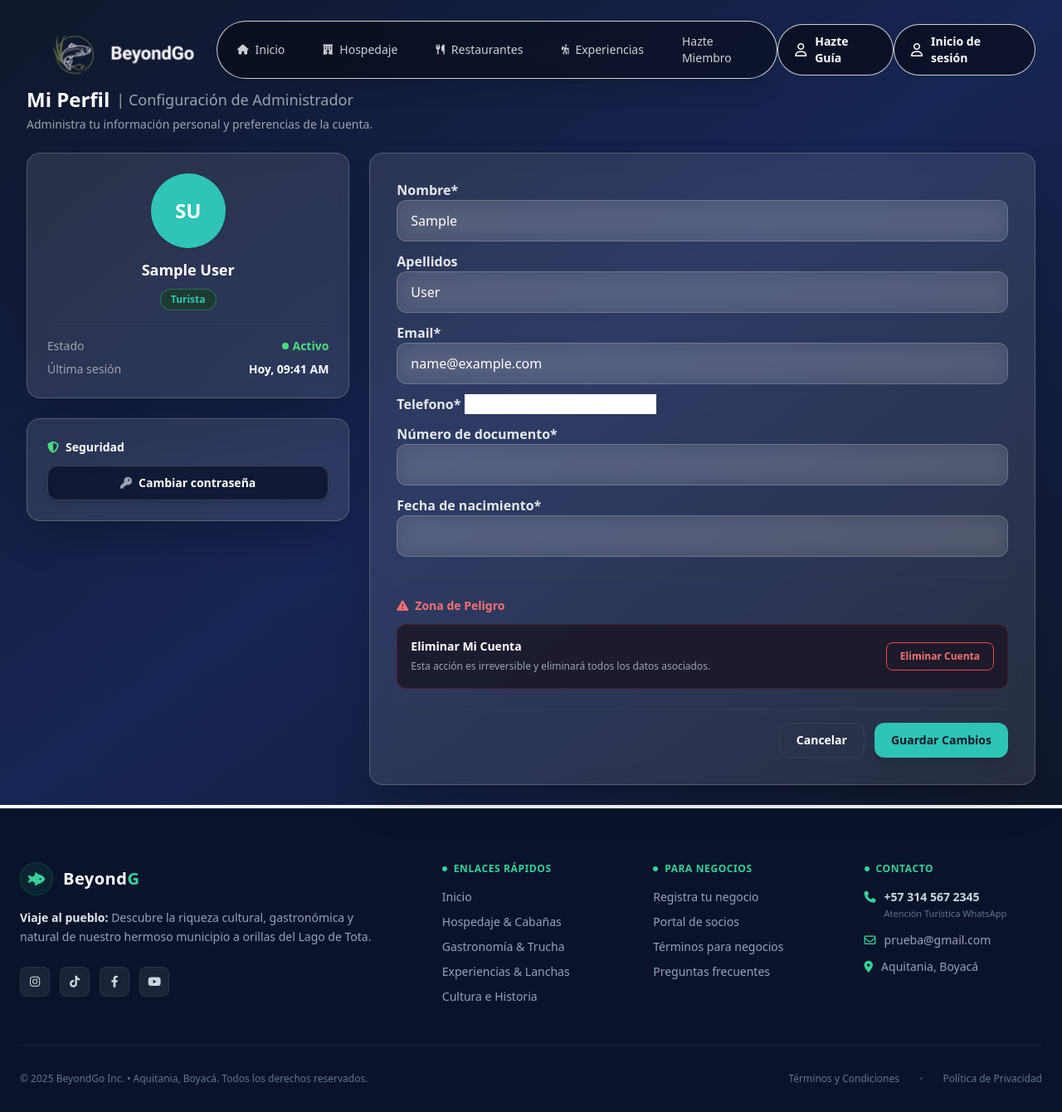
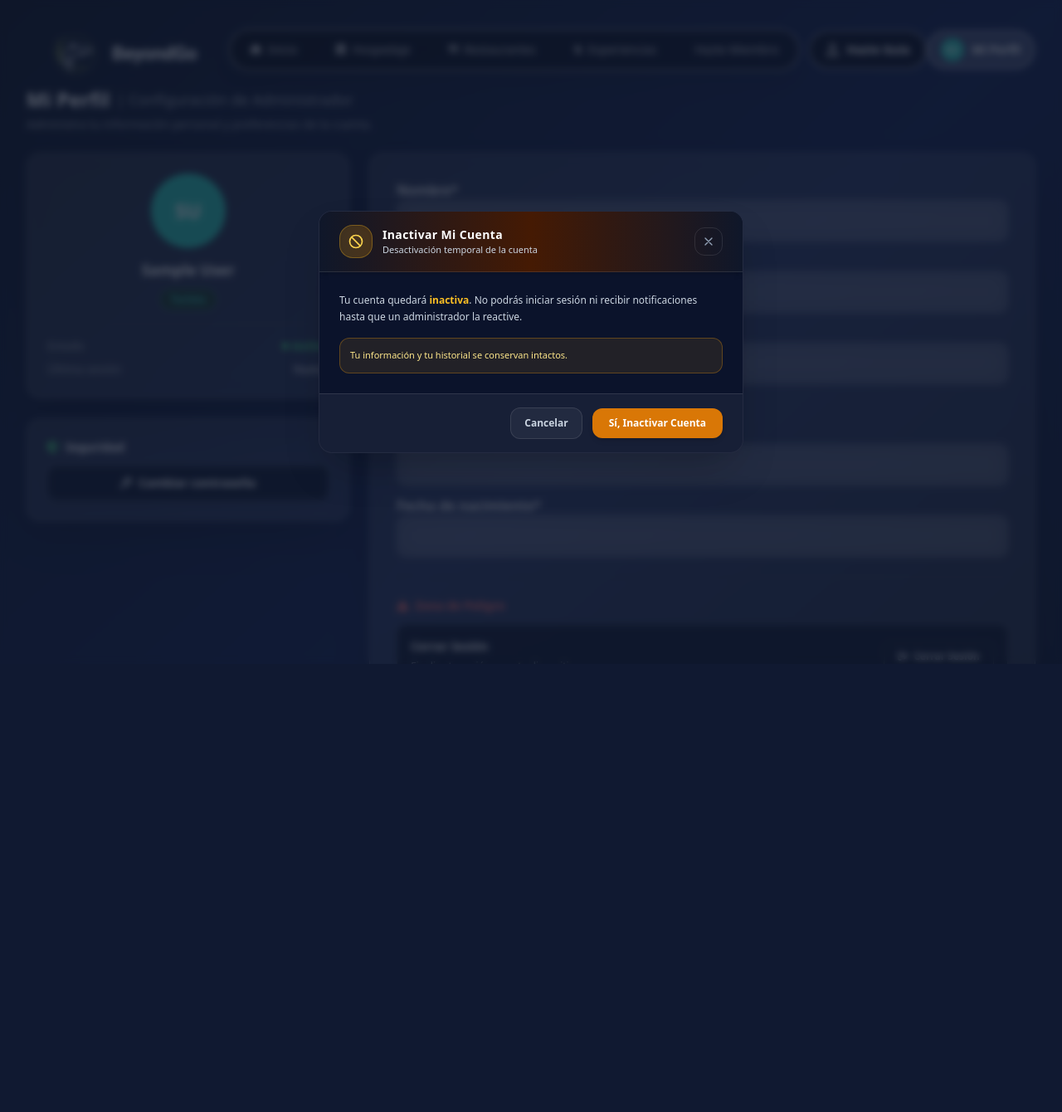
Before and after one commit to 71steven00/BeyondGo, a Django app: page /perfil/?accion=inactivar in a window 1280 px wide. Shown: the whole page at 83% size. After the commit the page ends 800 px from the top, so only its background shows below. Run offline with Django 5.2, Linux system fonts and the light colour scheme; the visitor is signed in with stand-in values (Sample User, id 1); data that the repository does not hold is empty; some libraries are stand-ins or nearby versions.

Commit message:
feat:(usuarios): implementacion de los perfiles de los usuarios.

```diff
--- a/templates/base_super_admin.html
+++ b/templates/base_super_admin.html
@@ -80,7 +80,7 @@
             <a href="#" class="flex items-center gap-3 px-3 py-2 rounded-xl hover:bg-slate-800 text-slate-400 hover:text-white text-sm transition">
                 <i class="fa-solid fa-gear w-5"></i> Configuración
             </a>
-            <a href="#" class="flex items-center gap-3 px-3 py-2 rounded-xl hover:bg-slate-800 text-slate-400 hover:text-white text-sm transition">
+            <a href="{% url 'perfil' %}" class="flex items-center gap-3 px-3 py-2 rounded-xl hover:bg-slate-800 text-slate-400 hover:text-white text-sm transition">
                 <i class="fa-solid fa-user w-5"></i> Mi Perfil
             </a>
             <form action="{% url 'logout' %}" method="post" class="w-full">
--- a/templates/components/form_perfil_base.html
+++ b/templates/components/form_perfil_base.html
@@ -1,6 +1,6 @@
 {% load crispy_forms_tags %}
 
-<form method="POST" enctype="multipart/form-data" class="max-w-7xl mx-auto py-4 sm:py-6 px-3 sm:px-6 lg:px-8 text-white mb-1">
+<form method="POST" enctype="multipart/form-data" id="perfil-form" class="max-w-7xl mx-auto py-4 sm:py-6 px-3 sm:px-6 lg:px-8 text-white mb-1">
     {% csrf_token %}
 
     <!-- TÍTULO DE LA PÁGINA (Ajustado para dispositivos móviles) -->
@@ -35,13 +35,23 @@
                 <div class="border-t border-gray-700/60 pt-4 text-left text-xs sm:text-sm space-y-2">
                     <div class="flex justify-between items-center">
                         <span class="text-gray-400">Estado</span>
+                        {% if user.is_active %}
                                 <span class="text-green-400 font-semibold flex items-center gap-1">
                                     <span class="w-2 h-2 rounded-full bg-green-400"></span> Activo
                                 </span>
+                            {% else %}
+                                <span class="text-red-400 font-semibold flex items-center gap-1">
+                                    <span class="w-2 h-2 rounded-full bg-red-400"></span> Inactivo
+                                </span>
+                        {% endif %}
                     </div>
                     <div class="flex justify-between items-center">
                         <span class="text-gray-400">Última sesión</span>
-                        <span class="font-semibold text-white">Hoy, 09:41 AM</span>
+                        {% if user.last_login %}
+                                {{ user.last_login|date:"d M Y, H:i" }}
+                            {% else %}
+                                Nunca
+                        {% endif %}
                     </div>
                 </div>
             </div>
@@ -70,14 +80,46 @@
                     <h6 class="font-bold mb-3 flex items-center gap-2 text-red-400 text-sm">
                         <i class="fas fa-exclamation-triangle"></i> Zona de Peligro
                     </h6>
+
+                    <div class="flex flex-col gap-3">
+                        {% if request.user.rol != 'ADMIN' %}
+                        <!-- Cerrar sesión -->
+                            <div class="p-4 rounded-xl bg-[#0b132b]/80 border border-gray-700 flex flex-col sm:flex-row justify-between items-start sm:items-center gap-4">
+                                <div>
+                                    <span class="font-bold block text-white text-xs sm:text-sm">Cerrar Sesión</span>
+                                    <span class="text-gray-400 text-[11px] sm:text-xs">Finaliza tu sesión en este dispositivo.</span>
+                                </div>
+                                <button type="submit" formaction="{% url 'logout' %}" formnovalidate
+                                    class="w-full sm:w-auto px-4 py-2 rounded-lg text-xs font-semibold border border-gray-700 text-gray-200 hover:bg-white/10 transition">
+                                    <i class="fas fa-right-from-bracket mr-1"></i> Cerrar Sesión
+                                </button>
+                            </div>
+                        {% endif %}
+
+                        <!-- Inactivar cuenta -->
+                        <div class="p-4 rounded-xl bg-[#1a1625]/80 border border-amber-900/50 flex flex-col sm:flex-row justify-between items-start sm:items-center gap-4">
+                            <div>
+                                <span class="font-bold block text-white text-xs sm:text-sm">Inactivar Mi Cuenta</span>
+                                <span class="text-gray-400 text-[11px] sm:text-xs">Tu cuenta quedará desactivada (no podrás iniciar sesión) hasta que un administrador la reactive.</span>
+                            </div>
+                            <a href="{% url 'perfil' %}?accion=inactivar"
+                                class="w-full sm:w-auto text-center px-4 py-2 rounded-lg text-xs font-semibold border border-amber-500 text-amber-400 hover:bg-amber-500 hover:text-gray-900 transition">
+                                Inactivar Cuenta
+                            </a>
+                        </div>
+
+                        <!-- Eliminar cuenta -->
                         <div class="p-4 rounded-xl bg-[#1a1625]/80 border border-red-900/50 flex flex-col sm:flex-row justify-between items-start sm:items-center gap-4">
                             <div>
                                 <span class="font-bold block text-white text-xs sm:text-sm">Eliminar Mi Cuenta</span>
                                 <span class="text-gray-400 text-[11px] sm:text-xs">Esta acción es irreversible y eliminará todos los datos asociados.</span>
                             </div>
-                        <a href="#" class="w-full sm:w-auto text-center px-4 py-2 rounded-lg text-xs font-semibold border border-red-500 text-red-400 hover:bg-red-500 hover:text-white transition">
+                            <a href="{% url 'perfil' %}?accion=eliminar"
+                                class="w-full sm:w-auto text-center px-4 py-2 rounded-lg text-xs font-semibold border border-red-500 text-red-400 hover:bg-red-500 hover:text-white transition">
                                 Eliminar Cuenta
                             </a>
+                        </div>
+
                     </div>
                 </div>
 
@@ -96,3 +138,7 @@
 
     </div>
 </form>
+
+{% if mostrar_modal %}
+    {% include 'modales/modal_perfil.html' %}
+{% endif %}
--- a/templates/components/nav.html
+++ b/templates/components/nav.html
@@ -60,11 +60,21 @@
             <span>Hazte Guía</span>
         </a>
 
-            <a href="{% url 'login' %}"
-                class="flex items-center gap-2.5 px-5 py-2.5 rounded-full border border-white/80 bg-black/50 backdrop-blur-md text-white text-sm font-semibold hover:text-white hover:bg-white/10 transition">
-                    <i class="fa-regular fa-user text-base"></i>
-                <span>Inicio de sesión</span>
-            </a>
+            {% if user.is_authenticated %}
+                <a href="{% url 'perfil' %}"
+                    class="flex items-center gap-2.5 px-4 py-2 rounded-full border border-white/80 bg-black/50 backdrop-blur-md text-white text-sm font-semibold hover:text-white hover:bg-white/10 transition {% if request.resolver_match.url_name == 'perfil' %}bg-white/20{% endif %}">
+                        <span class="flex items-center justify-center w-7 h-7 rounded-full bg-[#2ec4b6] text-white text-[11px] font-bold uppercase">
+                            {{ user.first_name|slice:":1" }}{{ user.last_name|slice:":1" }}
+                        </span>
+                    <span>Mi Perfil</span>
+                </a>
+            {% else %}
+                <a href="{% url 'login' %}"
+                    class="flex items-center gap-2.5 px-5 py-2.5 rounded-full border border-white/80 bg-black/50 backdrop-blur-md text-white text-sm font-semibold hover:text-white hover:bg-white/10 transition">
+                        <i class="fa-regular fa-user text-base"></i>
+                    <span>Inicio de sesión</span>
+                </a>
+            {% endif %}
         </div>
 </nav>
 
--- /dev/null
+++ b/templates/modales/modal_perfil.html
@@ -0,0 +1,107 @@
+{% load static %}
+<!-- MODAL REUTILIZABLE DE PERFIL: accion = 'inactivar' | 'eliminar' -->
+<div class="fixed inset-0 w-full h-full z-[9999] flex items-center justify-center bg-slate-900/70 backdrop-blur-sm p-4 overflow-y-auto">
+
+  <!-- TARJETA DEL MODAL -->
+  <div class="relative w-full max-w-lg bg-[#0b132b] rounded-2xl shadow-2xl border border-white/10 overflow-hidden text-white">
+
+    <!-- HEADER -->
+    <div class="flex items-center justify-between px-6 py-4 border-b border-white/10 shadow-md
+      {% if accion == 'inactivar' %} bg-gradient-to-r from-slate-900 via-amber-950 to-slate-900
+      {% else %} bg-gradient-to-r from-slate-900 via-red-950 to-slate-900{% endif %}">
+      <div class="flex items-center gap-3">
+        <div class="w-10 h-10 rounded-2xl flex items-center justify-center shadow-inner border
+          {% if accion == 'inactivar' %} bg-amber-500/20 border-amber-400/30 text-amber-300
+          {% else %} bg-red-500/20 border-red-400/30 text-red-300{% endif %}">
+          {% if accion == 'inactivar' %}
+            <svg class="w-5 h-5" fill="none" stroke="currentColor" viewBox="0 0 24 24"><path stroke-linecap="round" stroke-linejoin="round" stroke-width="2" d="M18.364 18.364A9 9 0 005.636 5.636m12.728 12.728A9 9 0 015.636 5.636m12.728 12.728L5.636 5.636"/></svg>
+          {% else %}
+            <svg class="w-5 h-5" fill="none" stroke="currentColor" viewBox="0 0 24 24"><path stroke-linecap="round" stroke-linejoin="round" stroke-width="2" d="M19 7l-.867 12.142A2 2 0 0116.138 21H7.862a2 2 0 01-1.995-1.858L5 7m5 4v6m4-6v6m1-10V4a1 1 0 00-1-1h-4a1 1 0 00-1 1v3M4 7h16"/></svg>
+          {% endif %}
+        </div>
+
+        <div>
+          <h3 class="text-sm font-bold tracking-wide">
+            {% if accion == 'inactivar' %}Inactivar Mi Cuenta{% else %}Eliminar Mi Cuenta{% endif %}
+          </h3>
+          <p class="text-[11px] text-slate-300">
+            {% if accion == 'inactivar' %}Desactivación temporal de la cuenta{% else %}Esta acción es permanente y no se puede deshacer{% endif %}
+          </p>
+        </div>
+      </div>
+
+      <!-- Cerrar (X) -->
+      <a href="{% url 'perfil' %}" class="p-2 rounded-xl text-slate-400 hover:text-white hover:bg-white/10 border border-white/10 transition">
+        <svg class="w-4 h-4" fill="none" stroke="currentColor" viewBox="0 0 24 24">
+          <path stroke-linecap="round" stroke-linejoin="round" stroke-width="2" d="M6 18L18 6M6 6l12 12"/>
+        </svg>
+      </a>
+    </div>
+
+    <!-- CONTENIDO -->
+    <form method="POST" action="{% url 'perfil' %}">
+      {% csrf_token %}
+      <input type="hidden" name="accion" value="{{ accion }}">
+
+      <div class="p-6 space-y-4">
+        {% if accion == 'inactivar' %}
+          <p class="text-xs text-slate-300 leading-relaxed">
+            Tu cuenta quedará <strong class="text-amber-400">inactiva</strong>. No podrás iniciar sesión ni recibir notificaciones hasta que un administrador la reactive.
+          </p>
+          <div class="p-3 rounded-xl bg-amber-500/10 border border-amber-500/30 text-[11px] text-amber-200">
+            Tu información y tu historial se conservan intactos.
+          </div>
+        {% else %}
+          <p class="text-xs text-slate-300 leading-relaxed">
+            Se eliminará permanentemente tu perfil y todos los datos asociados
+            {% if user.rol == 'GUIA' %}(incluido tu certificado de turismo){% elif user.rol == 'ADMIN_H' or user.rol == 'ADMIN_R' %}(incluidos tus establecimientos){% endif %}.
+            Esta acción no se puede deshacer.
+          </p>
+          <div class="p-3 rounded-xl bg-red-500/10 border border-red-500/30 text-[11px] text-red-200">
+            Cuenta: <strong>{{ user.email }}</strong>
+          </div>
+
+          <div>
+            <label class="block text-xs text-gray-300 mb-2">
+              Escribe <span class="font-bold text-red-400">ELIMINAR</span> para confirmar:
+            </label>
+            <input id="input-eliminar" type="text" autocomplete="off" placeholder="ELIMINAR"
+              class="w-full px-3 py-2.5 rounded-xl bg-white/5 border border-white/20 text-sm text-white placeholder-white/30 focus:outline-none focus:ring-2 focus:ring-red-500 transition">
+          </div>
+        {% endif %}
+      </div>
+
+      <!-- FOOTER -->
+      <div class="flex items-center justify-end gap-3 px-6 py-4 border-t border-white/10 bg-white/5">
+        <a href="{% url 'perfil' %}"
+           class="px-4 py-2.5 text-xs font-bold text-slate-300 bg-white/5 border border-white/10 rounded-xl hover:bg-white/10 hover:text-white transition">
+          Cancelar
+        </a>
+
+        <button type="submit"
+          {% if accion == 'eliminar' %}id="btn-confirmar-eliminar" disabled{% endif %}
+          class="px-5 py-2.5 text-xs font-bold text-white rounded-xl shadow-md transition transform active:scale-95 disabled:opacity-40 disabled:cursor-not-allowed
+          {% if accion == 'inactivar' %} bg-amber-600 hover:bg-amber-700
+          {% else %} bg-red-600 hover:bg-red-700{% endif %}">
+          {% if accion == 'inactivar' %}Sí, Inactivar Cuenta{% else %}Sí, Eliminar Definitivamente{% endif %}
+        </button>
+      </div>
+    </form>
+
+  </div>
+</div>
+
+{% if accion == 'eliminar' %}
+<script>
+  (function () {
+    const input = document.getElementById('input-eliminar');
+    const boton = document.getElementById('btn-confirmar-eliminar');
+    if (!input || !boton) return;
+
+    input.addEventListener('input', () => {
+      boton.disabled = input.value.trim() !== 'ELIMINAR';
+    });
+    input.focus();
+  })();
+</script>
+{% endif %}
--- /dev/null
+++ b/templates/perfil_usuarios.html
@@ -0,0 +1,12 @@
+{% extends 'base_inicio.html' %}
+{% load static %}
+{% block header_content %}
+
+{% endblock header_content %}
+{% block content %}
+    <div class="pt-20 min-h-screen bg-gradient-to-br from-slate-900 via-blue-950 to-slate-900 text-white">
+        {% include 'components/form_perfil_base.html' %}
+    </div>
+
+
+{% endblock content %}
--- a/usuarios/templates/inicio_sesion.html
+++ b/usuarios/templates/inicio_sesion.html
@@ -16,12 +16,12 @@
 
     <!-- Campo: Correo / Usuario -->
     <div class="form-group mb-4">
-        <label for="email" class="block text-xs text-slate-300 font-medium mb-1 text-left">Correo electrónico</label>
+        <label for="id_email" class="block text-xs text-slate-300 font-medium mb-1 text-left">Correo electrónico</label>
         <div class="relative">
             <span class="absolute inset-y-0 left-0 flex items-center pl-3 pointer-events-none text-emerald-400">
                 <i class="fa-solid fa-envelope"></i>
             </span>
-            <input type="email" name="username" id="id_email" required placeholder="admin@beyondgo.com"
+            <input type="email" autocomplete="username" name="username" id="id_email" required placeholder="admin@beyondgo.com"
                 class="w-full pl-9 pr-3 py-4 bg-white/10 backdrop-blur-md border border-white/20 rounded-xl text-xs text-white placeholder-white/60 focus:outline-none focus:ring-2 focus:ring-emerald-400 focus:bg-white/15 transition-all">
         </div>
         {% if form.username.errors %}
@@ -34,7 +34,7 @@
     <!-- Campo: Contraseña -->
     <div class="form-group mb-4">
         <div class="flex items-center justify-between mb-1">
-            <label for="password" class="block text-xs text-slate-300 font-medium text-left">Contraseña</label>
+            <label for="id_password" class="block text-xs text-slate-300 font-medium text-left">Contraseña</label>
         </div>
         <div class="relative">
             <span class="absolute inset-y-0 left-0 flex items-center pl-3 pointer-events-none text-emerald-400">
--- a/usuarios/templates/reset_password/email_form.html
+++ b/usuarios/templates/reset_password/email_form.html
@@ -15,12 +15,12 @@
     <form method="post" action="" novalidate id="login-form">
         {% csrf_token %}
         <div class="form-group">
-            <label for="email" class="form-label">Correo electrónico</label>
+            <label for="id_email" class="form-label">Correo electrónico</label>
             <div class="input-wrapper">
                 <span class="input-icon-left text-emerald-400">
                     <i class="fa-solid fa-envelope"></i>
                 </span>
-                <input type="email" name="email" id="id_email" required placeholder="correo@ejemplo.com" class="form-input">
+                <input type="email" autocomplete="email" name="email" id="id_email" required placeholder="correo@ejemplo.com" class="form-input">
             </div>
             {% if form.email.errors %}
                 <span class="error-msg text-red-500 text-xs mt-1 block">{{ form.email.errors.0 }}</span>
--- a/usuarios/urls.py
+++ b/usuarios/urls.py
@@ -13,4 +13,5 @@ urlpatterns = [
 
     # Vista de perfil del usuario autenticado
     path('perfil/', views.PerfilUsuarioView.as_view(), name='perfil'),
+
 ]
--- a/usuarios/views.py
+++ b/usuarios/views.py
@@ -8,7 +8,7 @@ from django.contrib.auth.password_validation import validate_password  # Aplica
 from django.core.exceptions import ValidationError  # Captura fallos de complejidad de contraseñas
 from django.core.mail import EmailMultiAlternatives
 from django.http import HttpResponseRedirect, request
-from django.contrib.auth import login as auth_login
+from django.contrib.auth import login as auth_login, logout as auth_logout
 from django.urls import reverse, reverse_lazy
 from django.conf import settings # importacion para enviar correos
 from django.views.generic import FormView, TemplateView, UpdateView
@@ -146,15 +146,51 @@ class CustomLoginView(LoginView):
 class PerfilUsuarioView(UpdateView):
     model = Usuario
     form_class = UsuarioFormPerfil
-    template_name = 'perfil_usuarios.html'
+    def get_object(self):
+        return self.request.user
+
+    def get_context_data(self, **kwargs):
+        context = super().get_context_data(**kwargs)
+        accion = self.request.GET.get('accion')
+        if accion in ('inactivar', 'eliminar'):
+            context['mostrar_modal'] = True
+            context['accion'] = accion
+        return context
+
+    def get_template_names(self):
+        if self.request.user.rol == 'ADMIN':
+            return['perfil_admin.html']
+        return['perfil_usuarios.html']
+
+
+
     success_url = reverse_lazy('perfil')  # Ajusta a tu URL de éxito
 
-    def get_object(self):
-        return self.request.user
+    def post(self, request, *args, **kwargs):
+        accion = request.POST.get('accion')
+
+        if accion == 'inactivar':
+            usuario = request.user
+            usuario.is_active = False
+            usuario.save(update_fields=['is_active'])
+            auth_logout(request)
+            messages.info(request, 'Tu cuenta ha sido inactivada. Contacta al administrador para reactivarla.')
+            return redirect('login')
+
+        if accion == 'eliminar':
+            usuario = request.user
+            auth_logout(request)
+            usuario.delete()
+            messages.success(request, 'Tu cuenta y todos sus datos han sido eliminados.')
+            return redirect('inicio')
+
+        return super().post(request, *args, **kwargs)
 
     def form_valid(self, form):
         messages.success(self.request, 'Perfil actualizado correctamente.')
         return super().form_valid(form)
+
+
 
 
 """Parte de recuperación de contraseña"""
```
Also changed, not shown: templates/perfil_admin.html (added, +12 -0 lines), usuarios/templates/perfil_admin.html (added, +12 -0 lines). Lines whose indentation alone changed are shown as unchanged.
